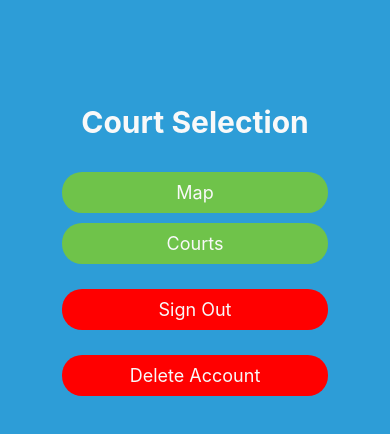
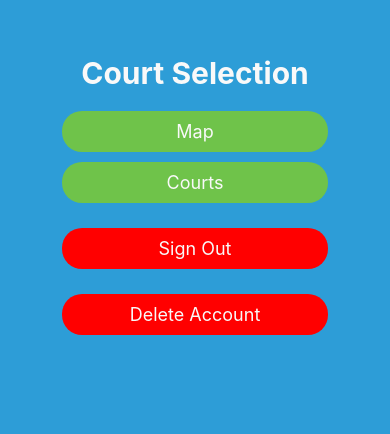
Before and after one commit to chakvigs/Tennis-App, a React Native app: screen /Main in a window 390 px wide. Shown: the part 194-628 px from the top of the page. Built offline with nearby package versions, Linux system fonts and the light colour scheme; no server answers.

Commit message:
fixed responsive styling in the MainScreen

```diff
--- a/screens/MainScreen.jsx
+++ b/screens/MainScreen.jsx
@@ -91,15 +91,16 @@ const styles = StyleSheet.create({
     },
 
     titleContainer: {
-        padding: 10,
-        flex: 0.1,
+        flex: 1,
         //borderWidth: 2,
-        borderColor: 'pink'
+        borderColor: 'pink',
+        justifyContent: 'flex-end',
+        padding: 10
     },
     buttonContainer: {
-        flex: 0.20,
+        flex: 2,
         //borderWidth: 2,
-        justifyContent: 'center',
+        justifyContent: 'flex-start',
         alignItems: 'center',
         borderColor: 'white'
     }
```
